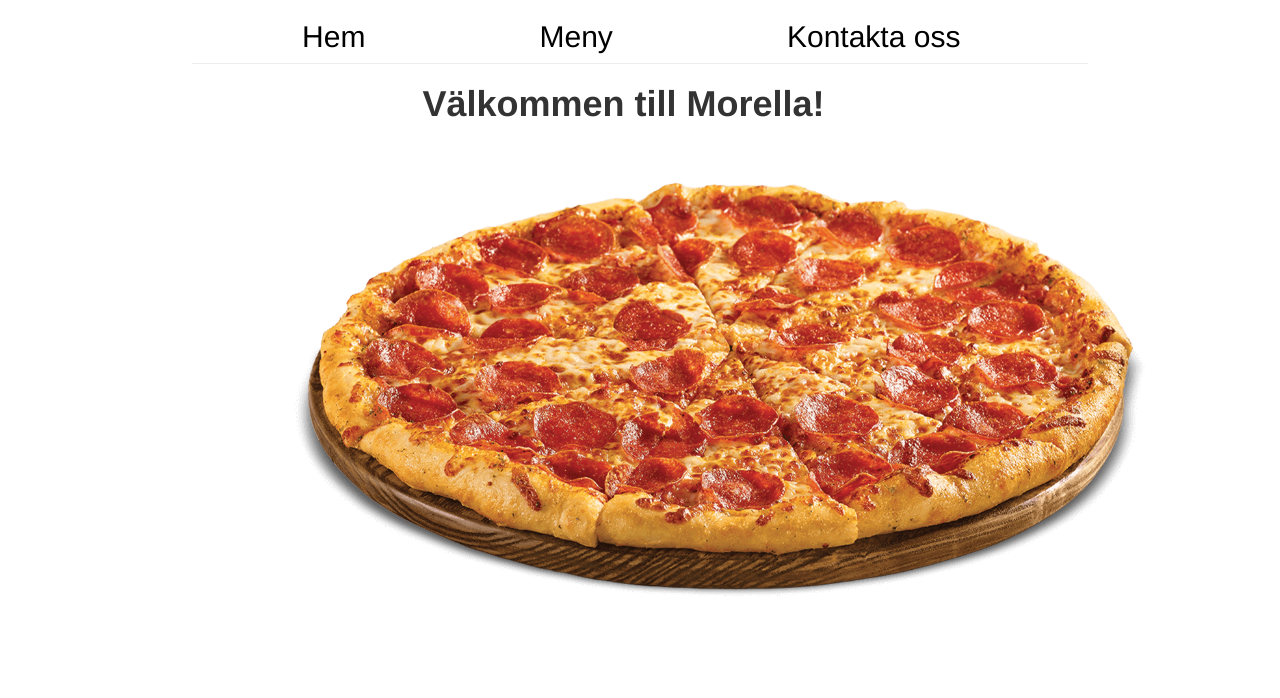
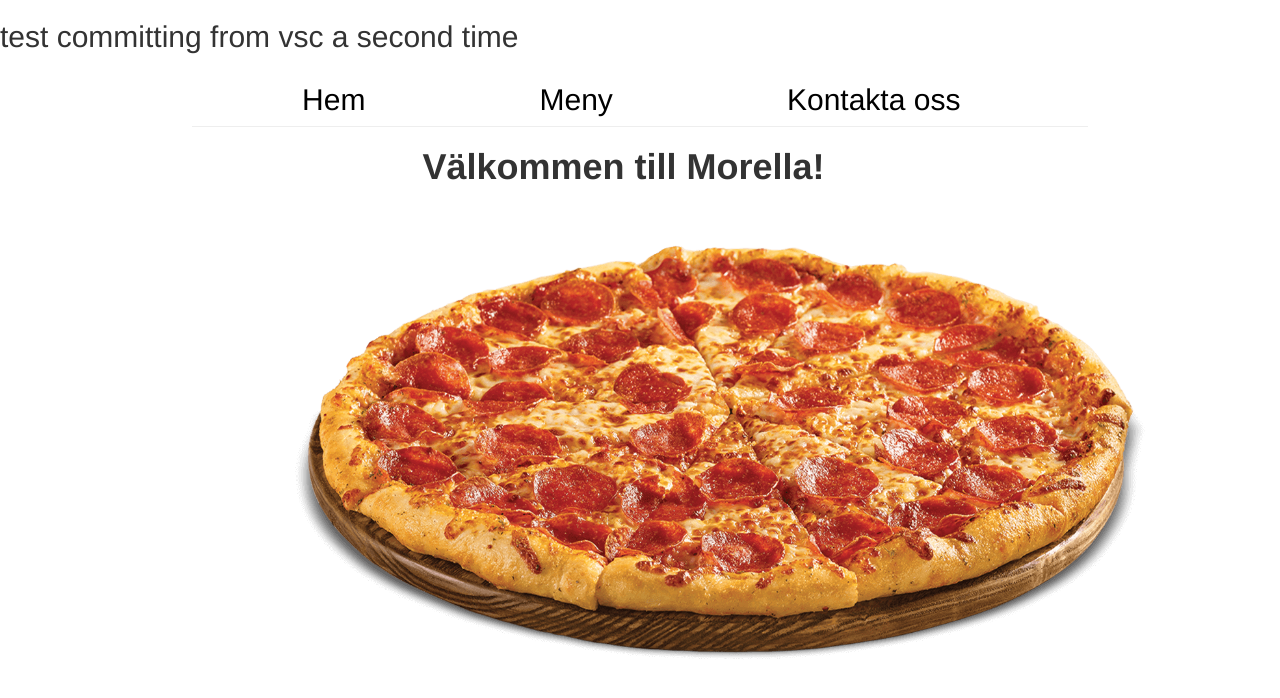
Before and after one commit to Slicklikedat/Morella, a plain HTML site: page site/index.html in a window 1280 px wide. Drawn offline with nearby package versions, Linux system fonts and the light colour scheme.

Commit message:
test committing from vsc a second time

```diff
--- a/site/index.html
+++ b/site/index.html
@@ -7,6 +7,7 @@
     <title>Hem</title>
 </head>
 <body>
+    <h2>test committing from vsc a second time</h2>
 <div id="container">
     <div id="sidor">
         <div id="hem"><a href="./index.html"><h2>Hem</h2></a></div>
@@ -20,6 +21,7 @@
         <img id="pizzaimg" src="./bilder/pizza_trad_pepperoni.png" width="1000px"/>
     </div>
 
+
 </div>
 </body>
 </html>
```
